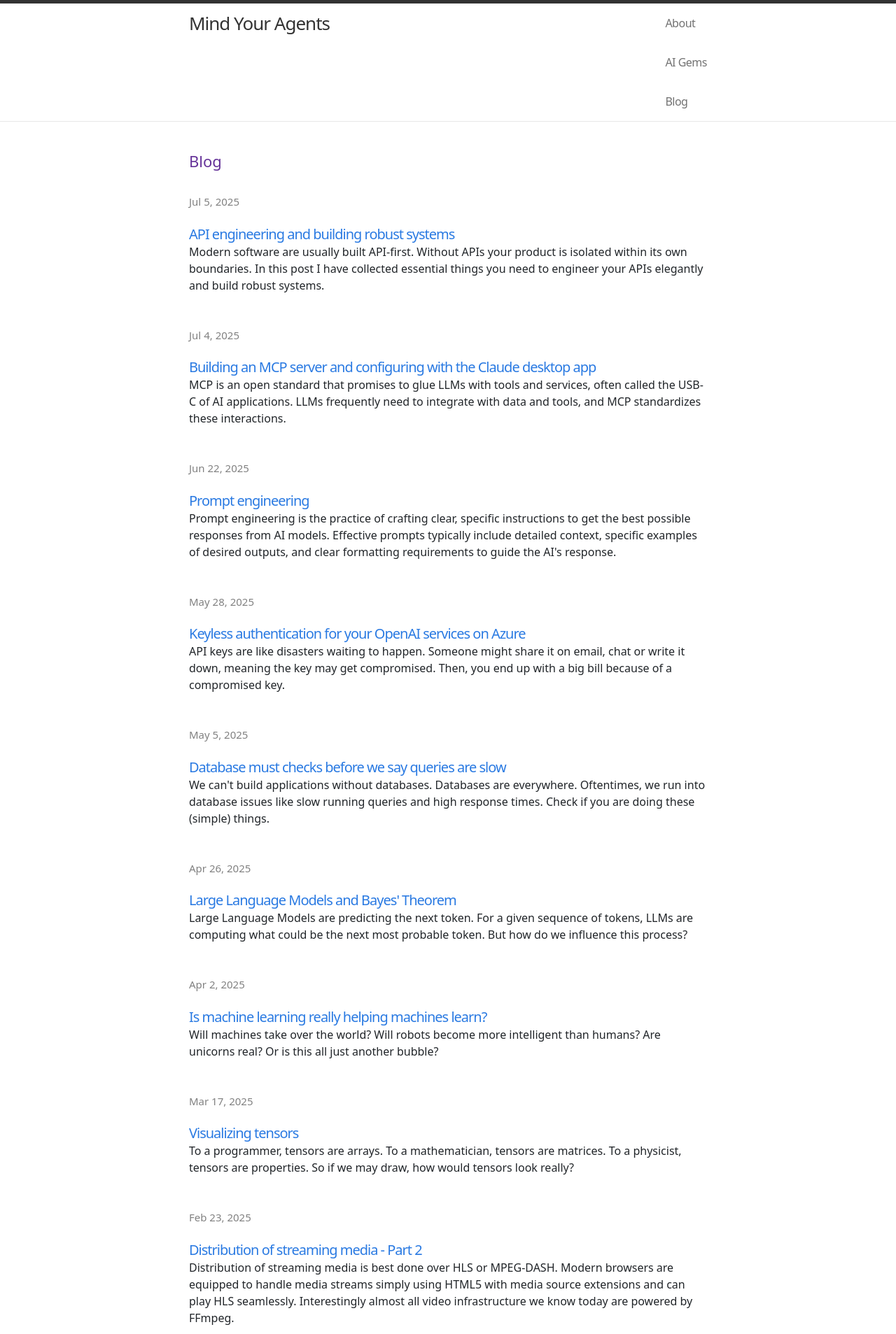
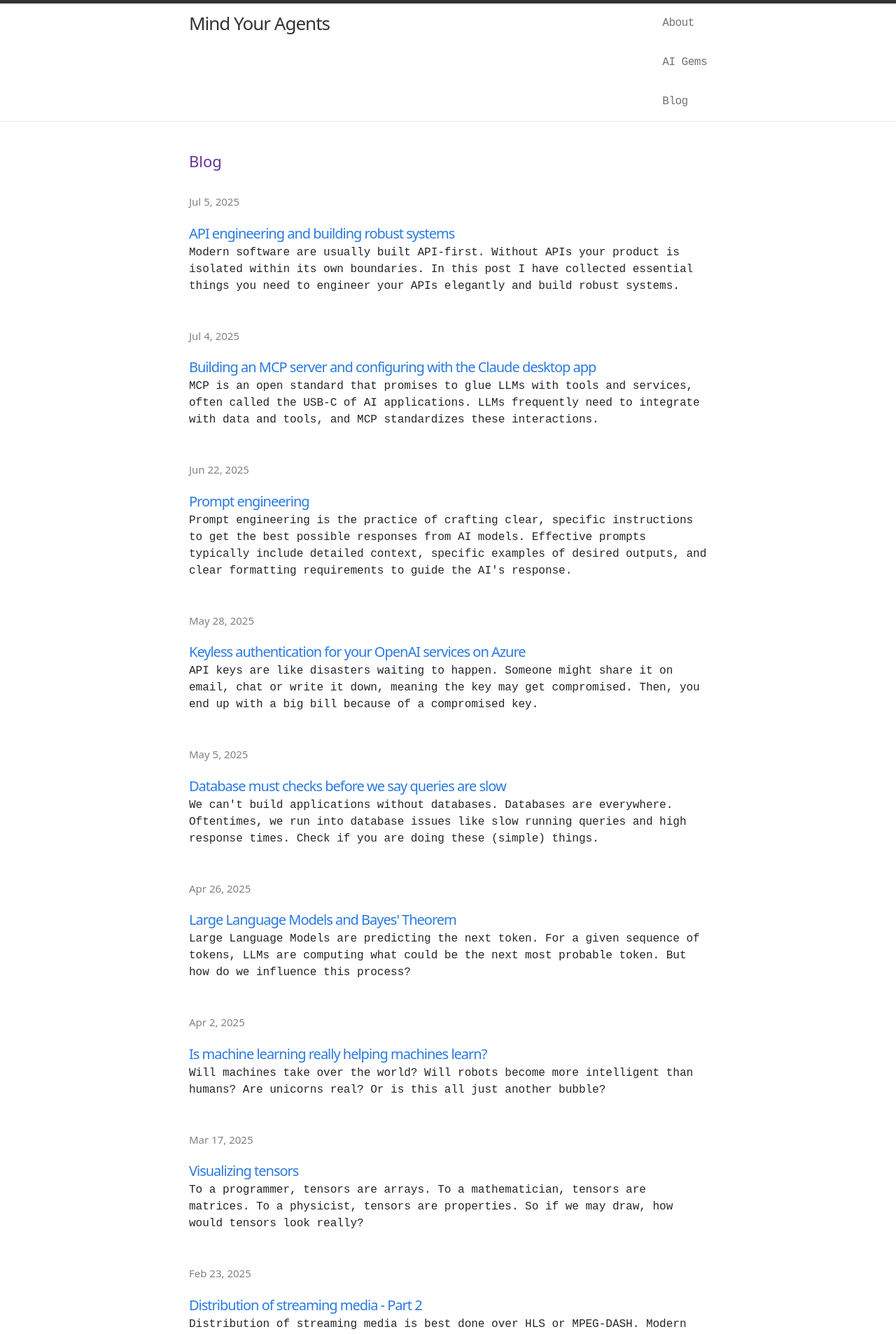
Before and after one commit to mindyouragents/mindyouragents.github.io, a Jekyll site: the page built from _pages/blog.markdown, in a window 1280 px wide. Shown: the top 1907 px of the page at 70% size. Built offline with Jekyll 4.4.1, drawn with Linux system fonts in a browser that asks for light colours.

Commit message:
Update main.css

```diff
--- a/css/main.css
+++ b/css/main.css
@@ -9,12 +9,12 @@
 html, body { height: 100%; }
 
 body {
-/*   font-family: "Martian Mono", monospace;
-     font-optical-sizing: auto;
+  font-family: "Martian Mono", monospace;
+  font-optical-sizing: auto;
   font-weight: 400;
   font-style: normal;
   font-variation-settings:
-    "wdth" 100; */
+    "wdth" 100;
   background-color: #fdfdfd;
 }
 
@@ -56,7 +56,7 @@
 .site-title,
 .site-title:hover,
 .site-title:visited {
-/*   font-family: "Press Start 2P", system-ui; */
+  font-family: "Press Start 2P", system-ui;
   font-weight: 400;
   font-style: normal;
   display: block;
@@ -70,7 +70,7 @@
 }
 
 .site-title-in-footer {
-/*   font-family: "Press Start 2P", system-ui; */
+  font-family: "Press Start 2P", system-ui;
   font-weight: 100;
   font-style: normal;
 }
@@ -162,7 +162,7 @@
 
 
 .important {
-/*   font-family: "Press Start 2P", system-ui; */
+  font-family: "Press Start 2P", system-ui;
   font-weight: 300;
   font-style: normal;
   font-size: 22px;
@@ -182,7 +182,7 @@
 }
 
 .post-link {
-/*   font-family: "Press Start 2P", system-ui; */
+  font-family: "Press Start 2P", system-ui;
   font-weight: 200;
   font-style: normal;
 }
@@ -194,7 +194,7 @@
 }
 
 .post-date {
-/*   font-family: "Press Start 2P", system-ui; */
+  font-family: "Press Start 2P", system-ui;
   font-weight: 200;
   font-style: normal;
 }
@@ -205,7 +205,7 @@
 
 .post-header {
   margin: 10px 0 30px;
-/*   font-family: "Press Start 2P", system-ui; */
+  font-family: "Press Start 2P", system-ui;
   font-weight: 400;
   font-size: 20px;
   font-style: normal;
```
